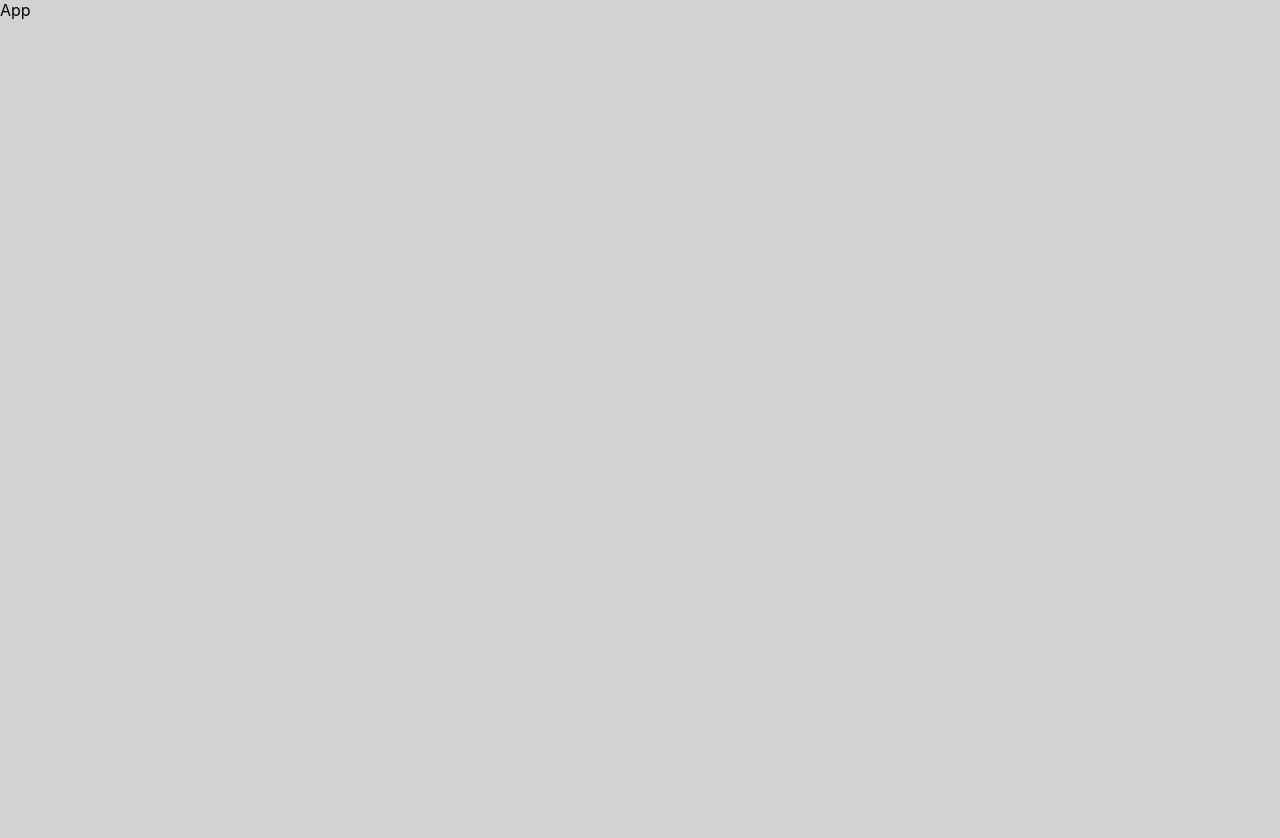
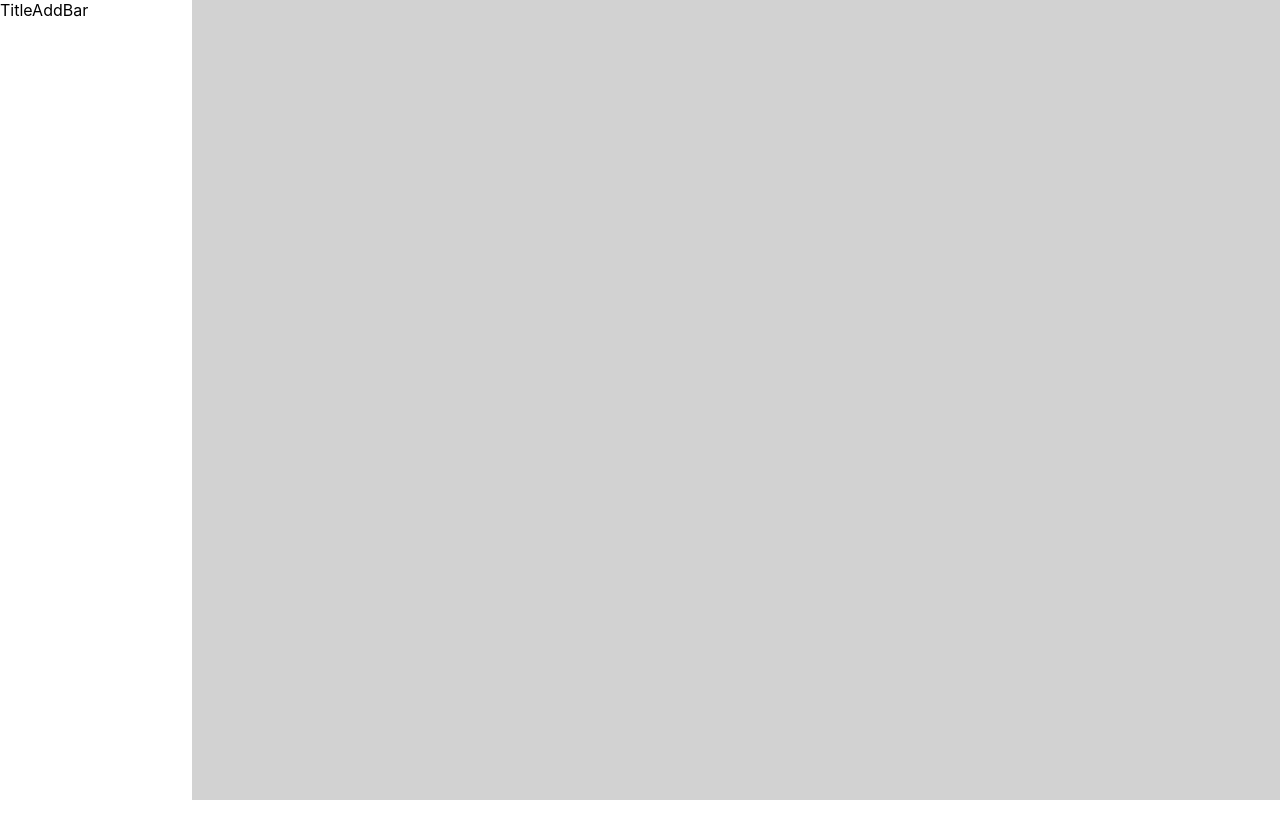
Before and after one commit to anAstrnt/job-todolist, a React (Create React App) app: page / in a window 1280 px wide. Shown: the top 838 px of the page. After the commit the page ends 800 px from the top, so only its background shows below. Built offline with nearby package versions, Linux system fonts and the light colour scheme.

Commit message:
💄 titleAddBarの背景色を追加

```diff
--- a/src/App.css
+++ b/src/App.css
@@ -1,5 +1,5 @@
 .App {
   width: 100vw;
-  height: 1000vh;
+  height: 100vh;
   background-color: #bdbcbcac;
 }
--- a/src/App.tsx
+++ b/src/App.tsx
@@ -1,8 +1,13 @@
 import React from "react";
 import "./App.css";
+import TitleAddBar from "./components/TitleAddBar";
 
-function App() {
-  return <div className="App">App</div>;
-}
+const App = () => {
+  return (
+    <div className="App">
+      <TitleAddBar />
+    </div>
+  );
+};
 
 export default App;
--- /dev/null
+++ b/src/components/TitleAddBar.module.css
@@ -0,0 +1,5 @@
+.titleAddBar {
+  width: 15vw;
+  height: 100vh;
+  background-color: #ffffff;
+}
--- /dev/null
+++ b/src/components/TitleAddBar.tsx
@@ -0,0 +1,8 @@
+import React from "react";
+import styles from "./TitleAddBar.module.css";
+
+const TitleAddBar = () => {
+  return <div className={styles.titleAddBar}>TitleAddBar</div>;
+};
+
+export default TitleAddBar;
```
